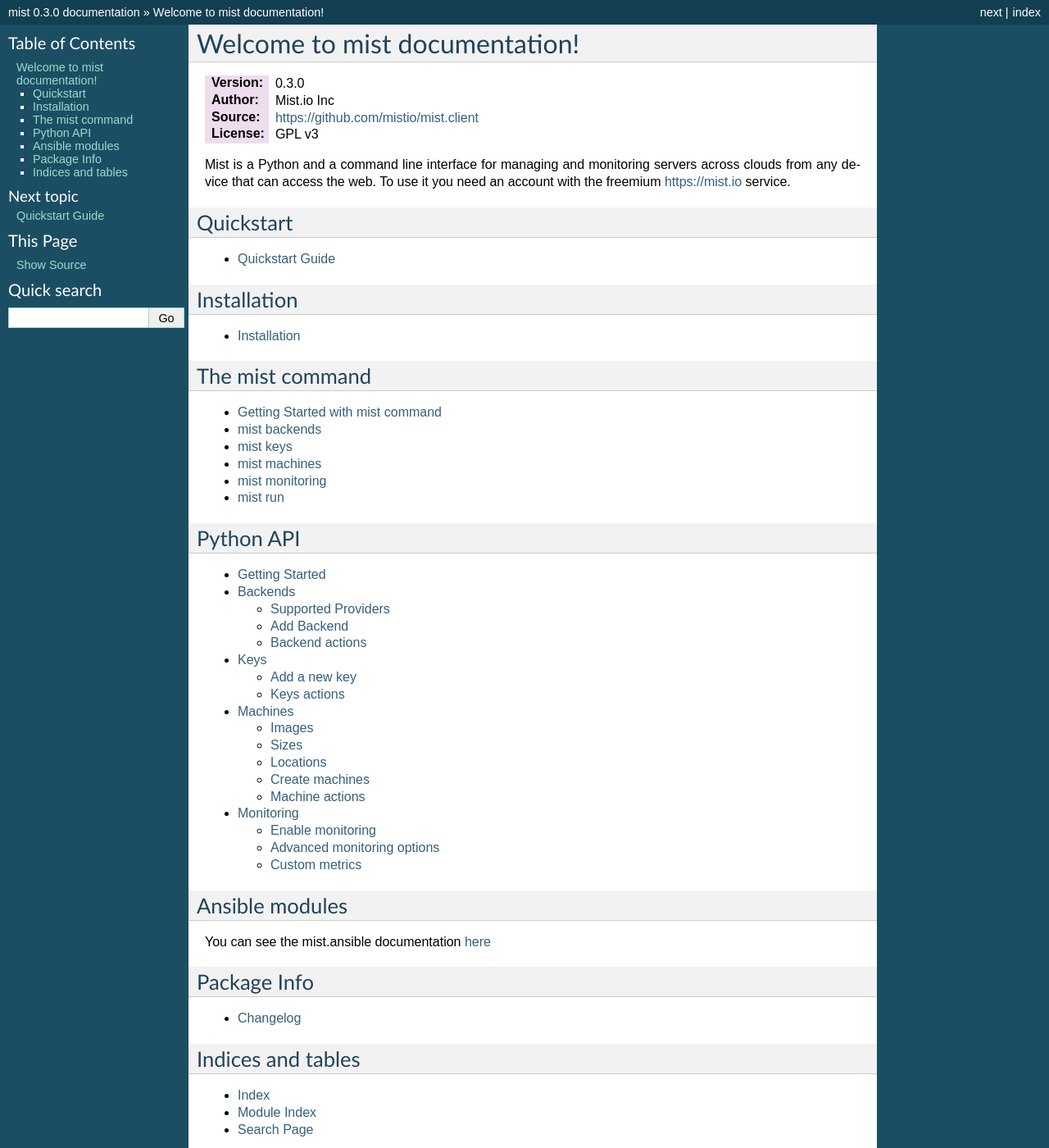
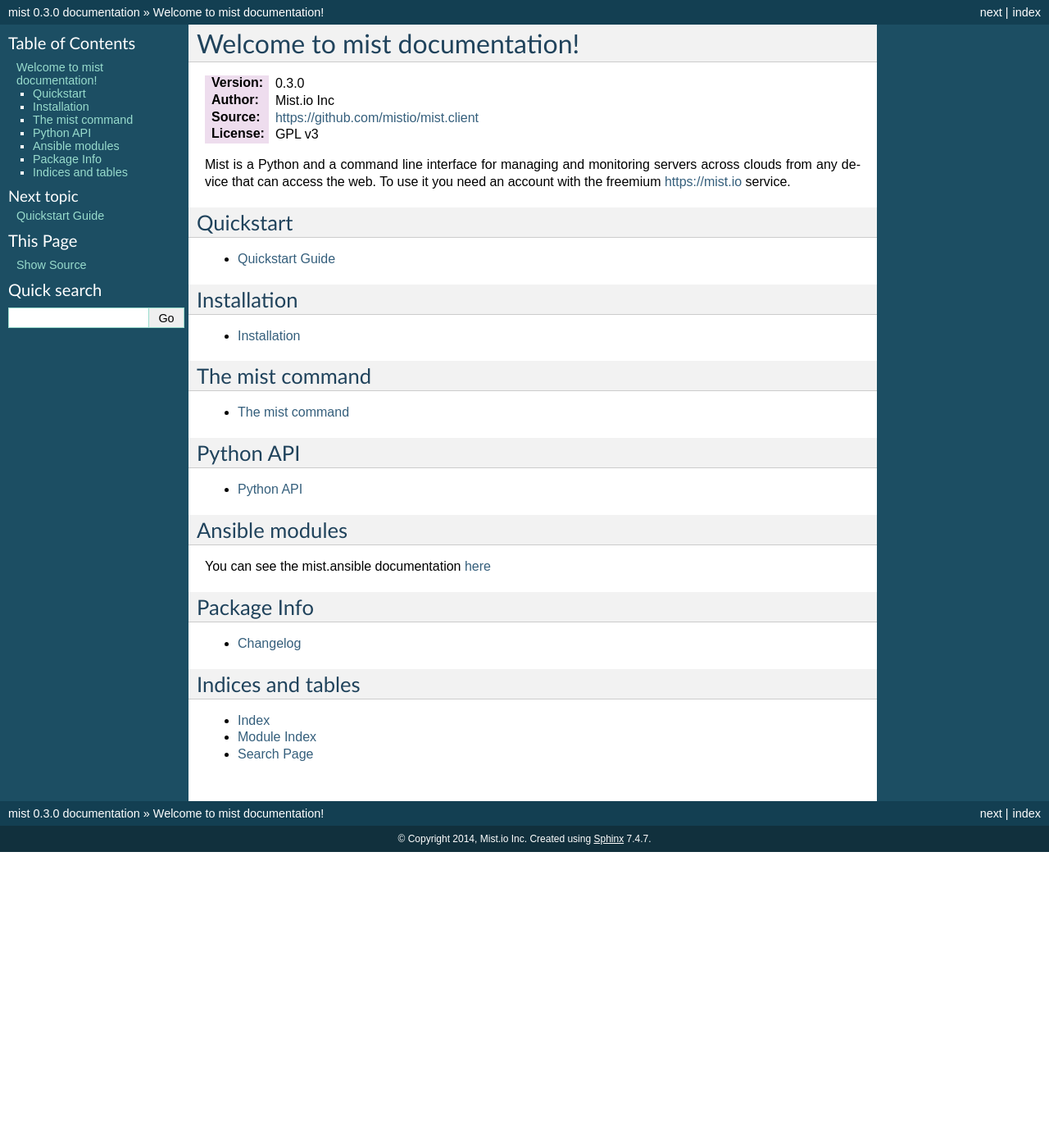
Before and after one commit to mistio/mist.client, a Sphinx documentation site: the page built from docs/source/index.rst, in a window 1280 px wide and 1400 px high. Shown: the whole window at 82% size. Built offline with Sphinx 7.4.7, drawn with Linux system fonts in a browser that asks for light colours.

Commit message:
Change subsections

```diff
--- a/docs/source/client/getting_started.rst
+++ b/docs/source/client/getting_started.rst
@@ -1,5 +1,5 @@
-Getting Started
-***************
+Introduction
+************
 
 Now that you have the ``mistclient`` package you can import it to use it::
 
--- /dev/null
+++ b/docs/source/client/index.rst
@@ -0,0 +1,11 @@
+Python API
+**********
+
+.. toctree::
+   :maxdepth: 1
+
+   getting_started
+   backends
+   keys
+   machines
+   monitoring
--- a/docs/source/cmd/cmd.rst
+++ b/docs/source/cmd/cmd.rst
@@ -1,5 +1,5 @@
-Getting Started with mist command
-*********************************
+Introduction
+************
 
 The ``mist`` command line tool gets installed alongside mist package.
 
--- a/docs/source/index.rst
+++ b/docs/source/index.rst
@@ -36,24 +36,15 @@
 .. toctree::
    :maxdepth: 1
 
-   cmd/cmd
-   cmd/cmd_backend
-   cmd/cmd_key
-   cmd/cmd_machine
-   cmd/cmd_monitor
-   cmd/cmd_run
+   cmd/index
 
 Python API
 ==========
 
 .. toctree::
-   :maxdepth: 0
+   :maxdepth: 1
 
-   client/getting_started
-   client/backends
-   client/keys
-   client/machines
-   client/monitoring
+   client/index
 
 Ansible modules
 ===============
```
Also changed, not shown: docs/source/cmd/index.rst (added, +12 -0 lines).
